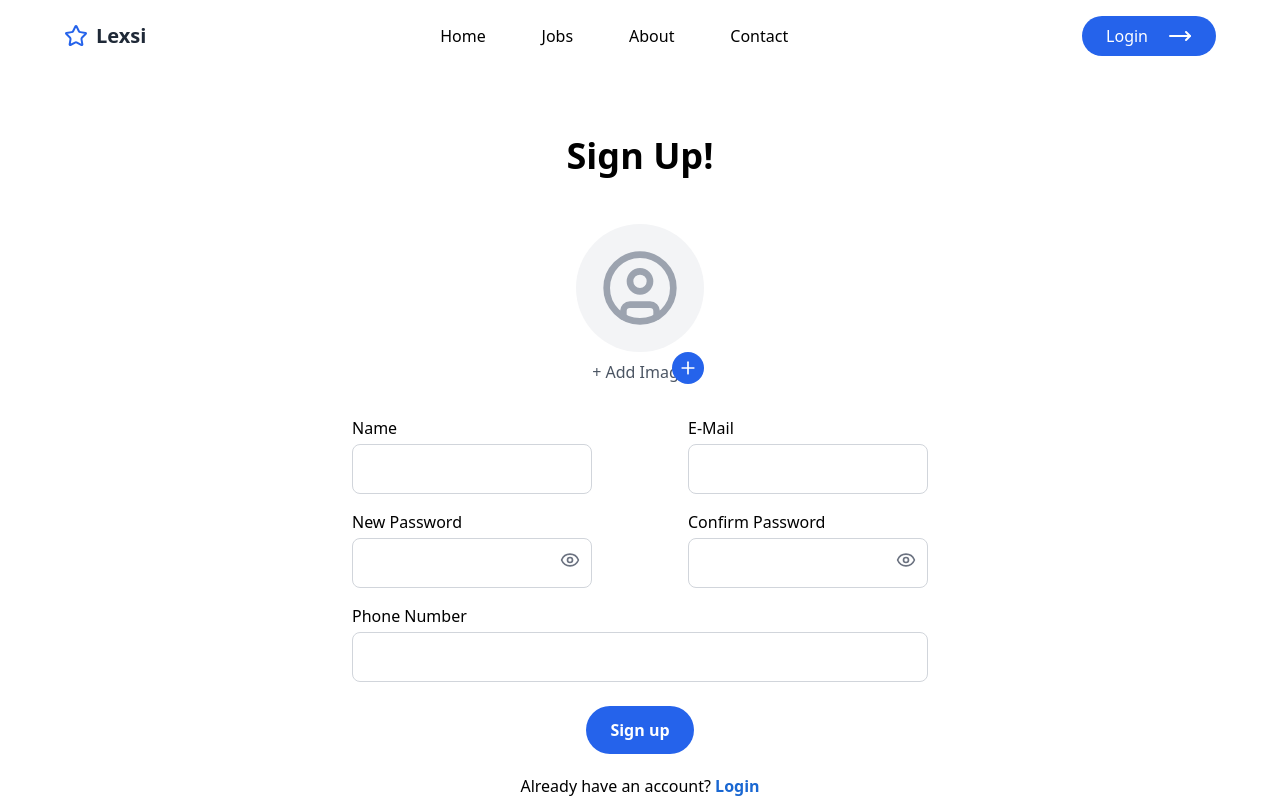
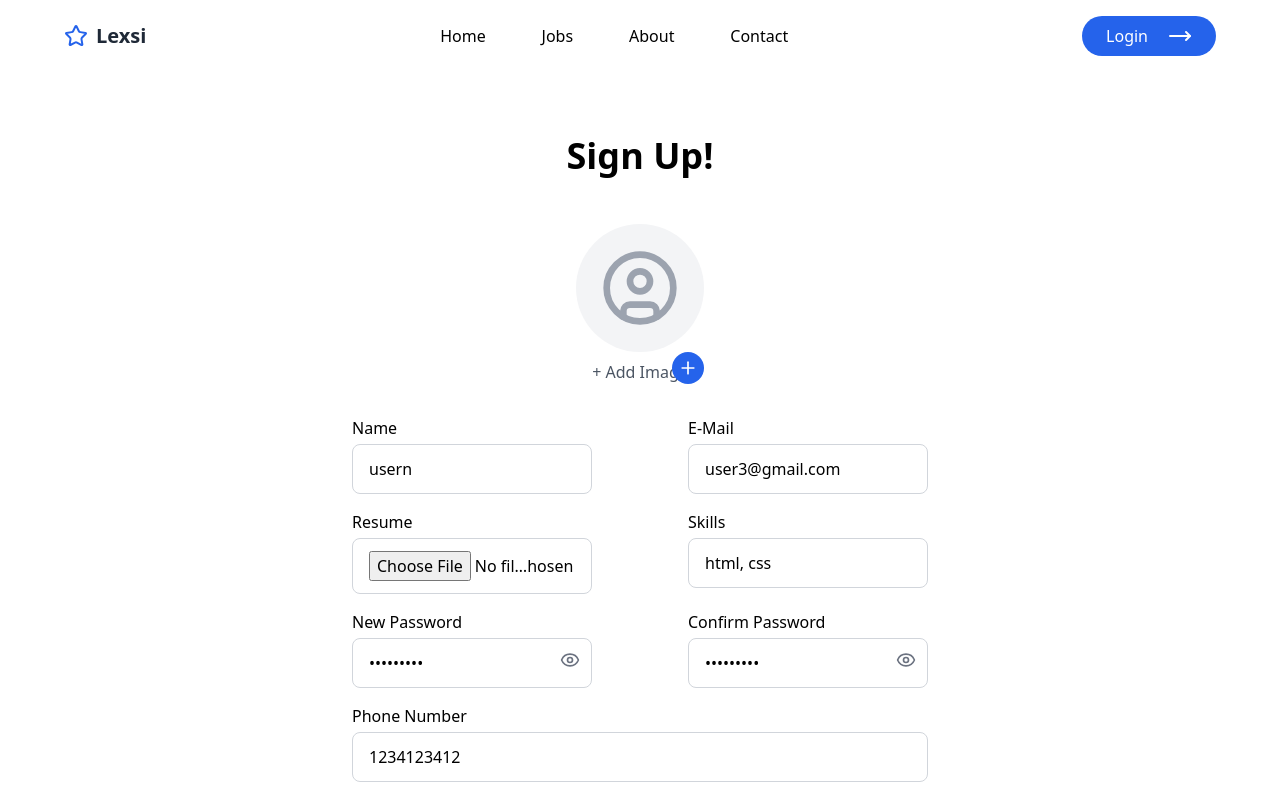
Before and after one commit to srishticampus/AI-Powered-Interview-Bot, a React (Vite) app in the folder client/: page /lexsi/user/signup in a window 1280 px wide. Shown: the top 800 px of the page. Built offline with nearby package versions, Linux system fonts and the light colour scheme.

Commit message:
update: signup

```diff
--- a/client/src/components/user/signInForm/signinForm.jsx
+++ b/client/src/components/user/signInForm/signinForm.jsx
@@ -26,8 +26,6 @@ export const SigninForm = () => {
 
   const handleSubmit = (e) => {
     e.preventDefault();
-    // Handle form submission
-    console.log(formData);
     if (!validateFields()) {
       return;
     }
@@ -41,6 +39,7 @@ export const SigninForm = () => {
   const sendDataToServer = async (formData) => {
     try {
       const response = await axiosInstance.post("login/", formData);
+      console.log('resp', response)
       if (response.status === 200) {
         localStorage.setItem(IS_LEXI_USER_LOGGED_IN, true);
         successToast("Login successful");
--- a/client/src/components/user/signupForm/signupForm.jsx
+++ b/client/src/components/user/signupForm/signupForm.jsx
@@ -6,22 +6,26 @@ import { axiosInstance } from "../../../apis/axiosInstance";
 import axios from "axios";
 
 export const SignUpForm = () => {
+  const [formData, setFormData] = useState({
+    name: "usern",
+    email: "user3@gmail.com",
+    phone: "1234123412",
+    password: "Anand@123",
+    confirmPassword: "Anand@123",
+    profileImage: null,
+    skills: "html, css",
+    resume: null
+  });
   // const [formData, setFormData] = useState({
-  //   name: "usern",
-  //   email: "user3@gmail.com",
-  //   phone: "1234123412",
-  //   password: "Anand@123",
-  //   confirmPassword: "Anand@123",
+  //   name: "",
+  //   email: "",
+  //   phone: "",
+  //   password: "",
+  //   confirmPassword: "",
   //   profileImage: null,
+  //   resume: null,
+  //   skills: ""
   // });
-  const [formData, setFormData] = useState({
-    name: "",
-    email: "",
-    phone: "",
-    password: "",
-    confirmPassword: "",
-    profileImage: null,
-  });
 
   const [showPassword, setShowPassword] = useState(false);
   const [showConfirmPassword, setShowConfirmPassword] = useState(false);
@@ -64,6 +68,17 @@ export const SignUpForm = () => {
     return true;
   };
 
+  const handleFileChange = (e) => {
+    const file = e.target.files[0];
+    if (file) {
+      setFormData((prevData) => {
+        return {
+          ...prevData,
+          resume: file,
+        };
+      });
+    }
+  }
   const handleSubmit = (e) => {
     e.preventDefault();
     // Handle form submission
@@ -72,13 +87,15 @@ export const SignUpForm = () => {
       return;
     }
     const myFormData = new FormData();
-    const {name, phone, email, password, confirmPassword, profileImage} = formData;
+    const {name, phone, email, password, confirmPassword, profileImage, resume, skills} = formData;
     myFormData.append("username",name)
     myFormData.append("phone_number",phone)
     myFormData.append("email",email)
     myFormData.append("password",password)
     myFormData.append("confirm_password",confirmPassword)
     myFormData.append("profile_image",profileImage)
+    myFormData.append("resume",resume)
+    myFormData.append("skills",skills)
     sendDataToServer(myFormData)
   };
 
@@ -94,7 +111,7 @@ export const SignUpForm = () => {
     } catch (error) {
       if (error.response) {
         errorToast("Email id already registered with us.");
-        console.error("Registration Error:", error.response.data);
+        console.error("Registration Error:", error?.response?.data?.errors);
       } else {
         errorToast("Network error");
         console.error("Network Error:", error.message);
@@ -179,6 +196,43 @@ export const SignUpForm = () => {
                   pattern="^[a-zA-Z0-9._%+-]+@[a-zA-Z0-9.-]+\.[a-zA-Z]{2,}$"
                   title="Please enter a valid email address"
                   value={formData.email}
+                  onChange={handleInputChange}
+                  className="tw-w-full tw-px-4 tw-py-3 tw-rounded-lg tw-border tw-border-gray-300 focus:tw-border-blue-500 focus:tw-ring-2 focus:tw-ring-blue-200 tw-transition-colors"
+                  required
+                />
+              </div>
+            </div>
+            <div className="tw-flex  tw-justify-between">
+              <div className="tw-w-5/12 ">
+                <label
+                  htmlFor="resume"
+                  className="tw-block text-[#2B3674] tw-mb-1"
+                >
+                 Resume
+                </label>
+                <input
+                  type="file"
+                  id="resume"
+                  name="resume"
+                  onChange={handleFileChange}
+                  className="tw-w-full tw-px-4 tw-py-3 tw-rounded-lg tw-border tw-border-gray-300 focus:tw-border-blue-500 focus:tw-ring-2 focus:tw-ring-blue-200 tw-transition-colors"
+                  required
+                />
+              </div>
+
+              <div className="tw-w-5/12 ">
+                <label
+                  htmlFor="skills"
+                  className="tw-block text-[#2B3674] tw-mb-1"
+                >
+                  Skills
+                </label>
+                <input
+                  type="text"
+                  id="skills"
+                  name="skills"
+                  title="Please Enter your skills"
+                  value={formData.skills}
                   onChange={handleInputChange}
                   className="tw-w-full tw-px-4 tw-py-3 tw-rounded-lg tw-border tw-border-gray-300 focus:tw-border-blue-500 focus:tw-ring-2 focus:tw-ring-blue-200 tw-transition-colors"
                   required
```
